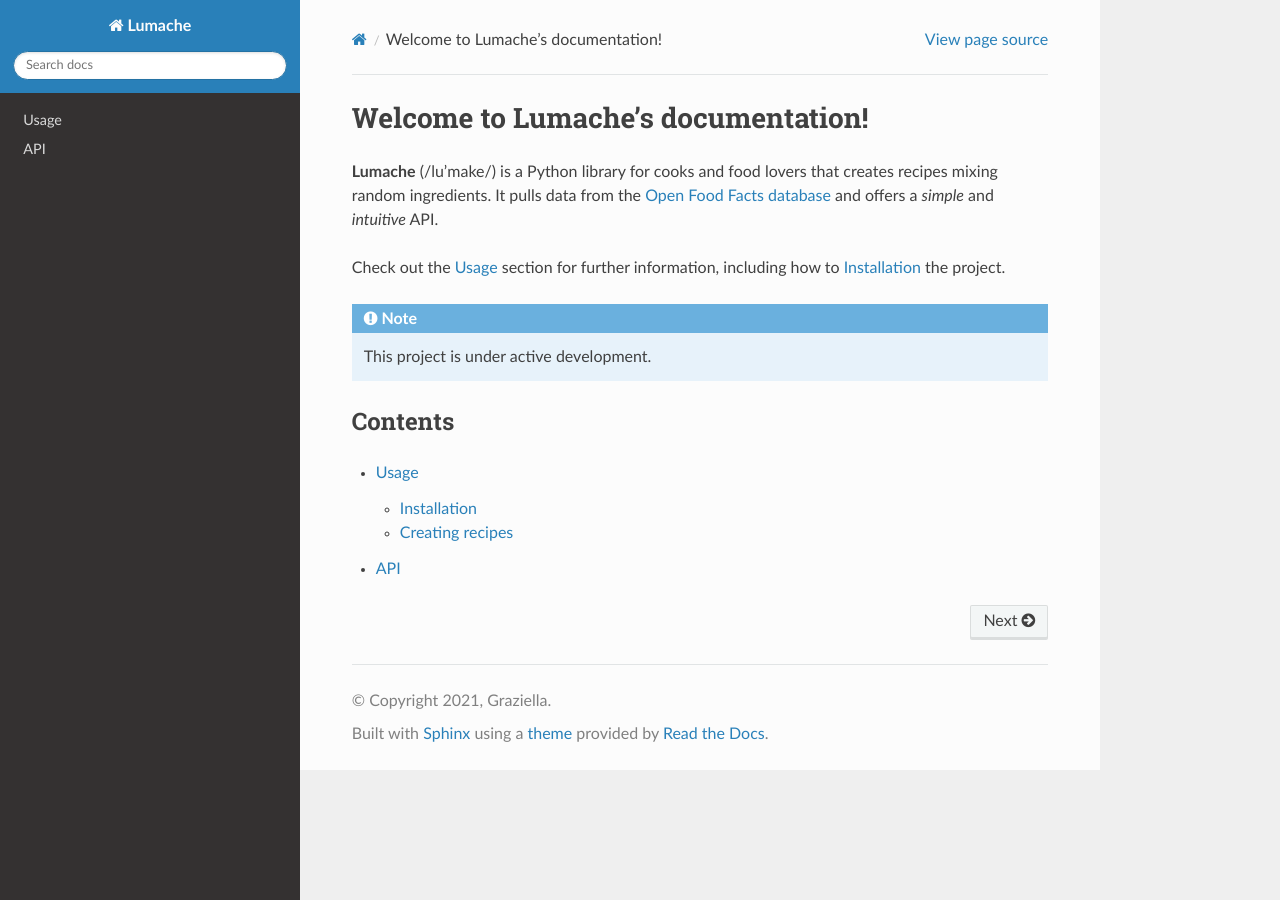
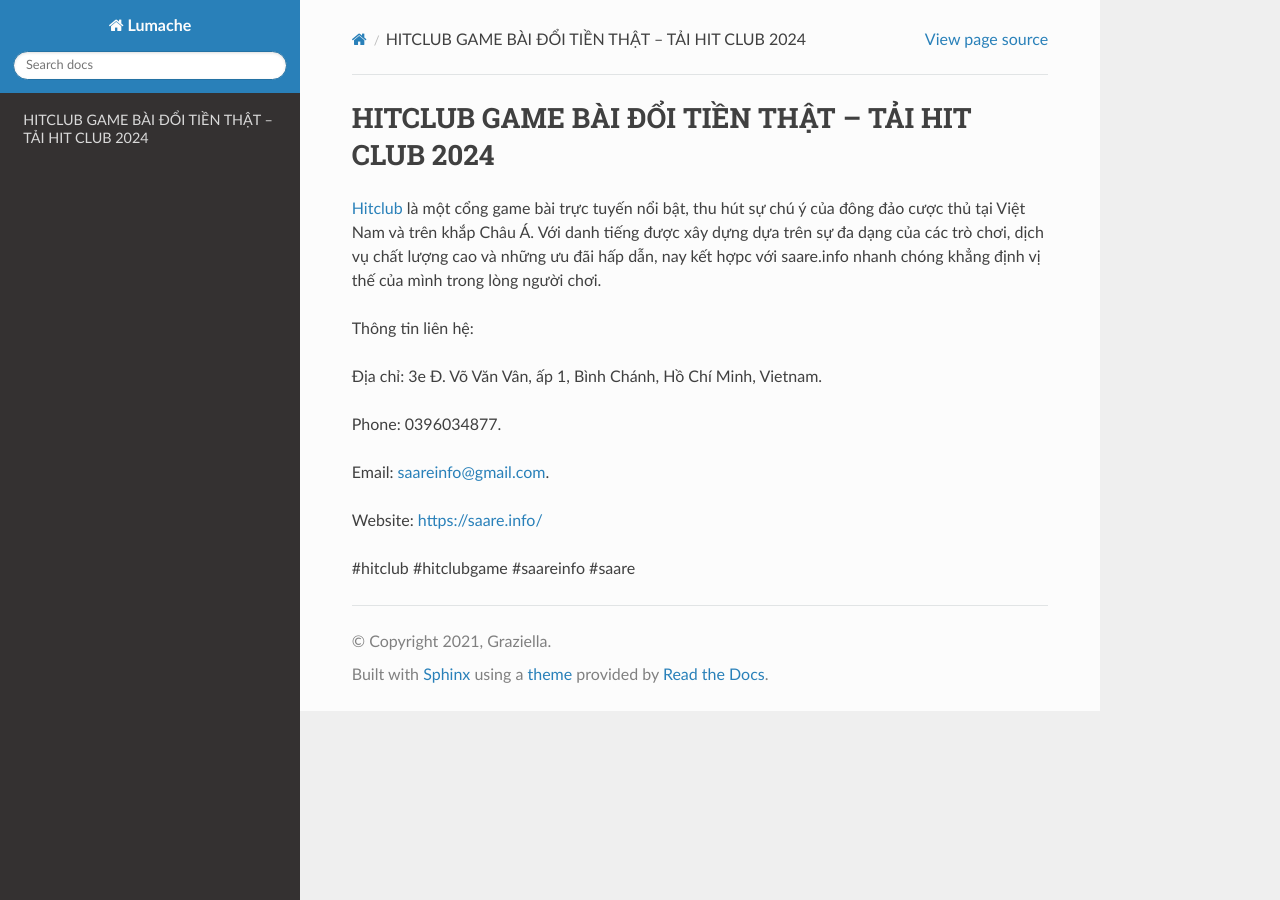
Before and after one commit to p8ebermouc/saareinfo, a Sphinx documentation site: the page built from docs/source/index.rst, in a window 1280 px wide. Built offline with Sphinx 7.4.7 and the Read the Docs theme 3.1.0, drawn with Linux system fonts in a browser that asks for light colours.

Commit message:
Update index.rst

```diff
--- a/docs/source/index.rst
+++ b/docs/source/index.rst
@@ -1,22 +1,16 @@
-Welcome to Lumache's documentation!
+HITCLUB GAME BÀI ĐỔI TIỀN THẬT – TẢI HIT CLUB 2024
 ===================================
 
-**Lumache** (/lu'make/) is a Python library for cooks and food lovers
-that creates recipes mixing random ingredients.
-It pulls data from the `Open Food Facts database <https://world.openfoodfacts.org/>`_
-and offers a *simple* and *intuitive* API.
+`Hitclub <https://saare.info/>`_ là một cổng game bài trực tuyến nổi bật, thu hút sự chú ý của đông đảo cược thủ tại Việt Nam và trên khắp Châu Á. Với danh tiếng được xây dựng dựa trên sự đa dạng của các trò chơi, dịch vụ chất lượng cao và những ưu đãi hấp dẫn, nay kết hợpc với saare.info nhanh chóng khẳng định vị thế của mình trong lòng người chơi.
 
-Check out the :doc:`usage` section for further information, including
-how to :ref:`installation` the project.
+Thông tin liên hệ:
 
-.. note::
+Địa chỉ: 3e Đ. Võ Văn Vân, ấp 1, Bình Chánh, Hồ Chí Minh, Vietnam.
 
-   This project is under active development.
+Phone: 0396034877.
 
-Contents
---------
+Email: saareinfo@gmail.com.
 
-.. toctree::
+Website: https://saare.info/
 
-   usage
-   api
+#hitclub #hitclubgame #saareinfo #saare
```
